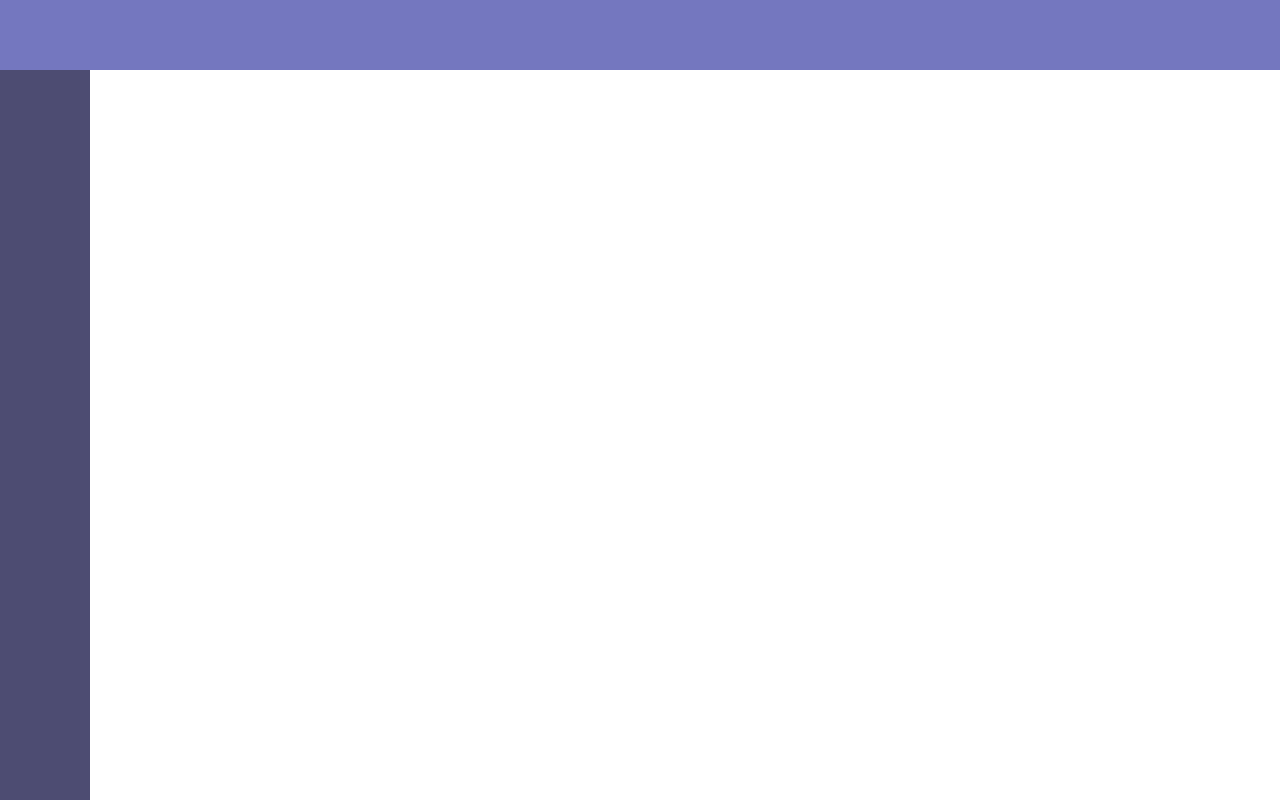
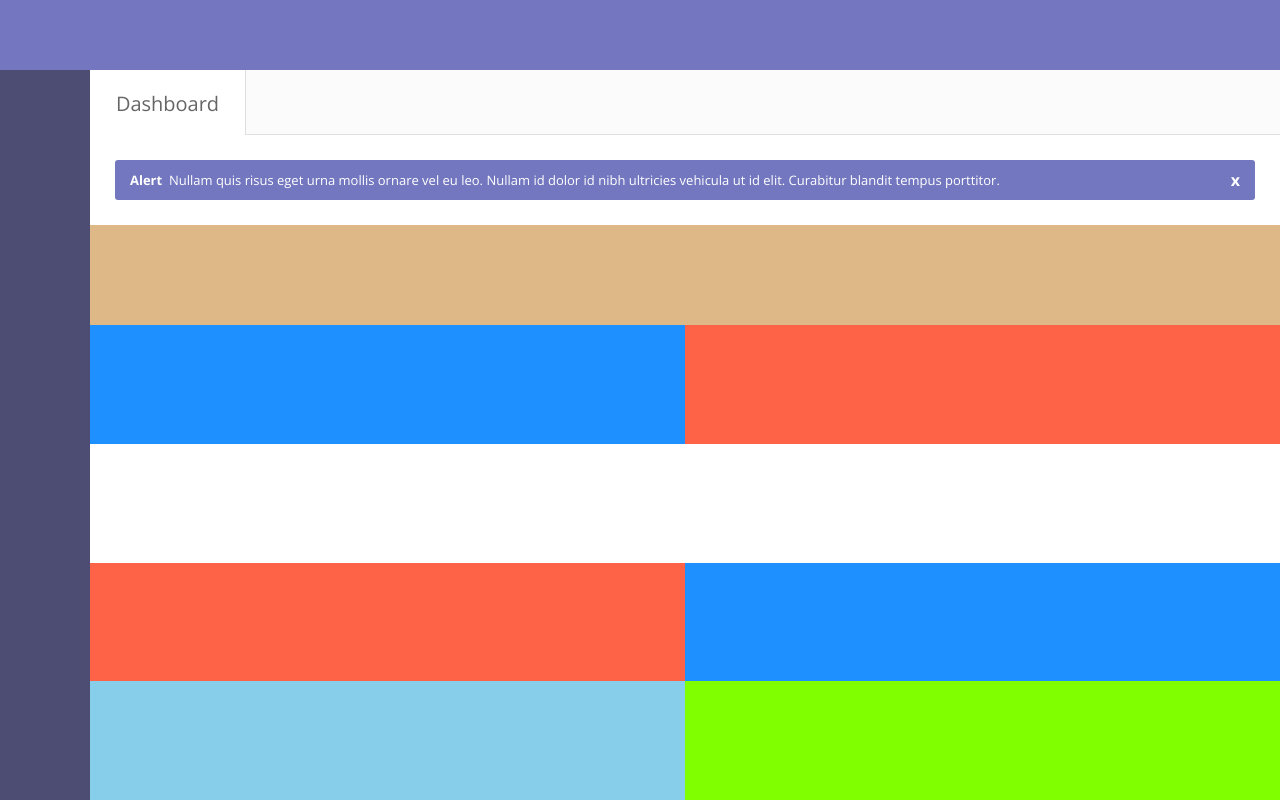
Before and after one commit to meacoding/techdegree-project-7, a plain HTML site: page index.html in a window 1280 px wide. Drawn offline with nearby package versions, Linux system fonts and the light colour scheme.

Commit message:
Main grid system

```diff
--- a/index.html
+++ b/index.html
@@ -7,6 +7,7 @@
       charset="utf-8"
     />
     <link rel="stylesheet" type="text/css" href="css/styles.css" />
+    <link href="https://fonts.googleapis.com/css?family=Open+Sans:400,700" rel="stylesheet">
 
     <title>Mea Coding | Dashboard</title>
   </head>
@@ -17,9 +18,13 @@
 
     <main class="body-item main-container">
       <section class="main-item tab-and-search">
-        <div class="tab"></div>
+        <div class="tab">
+          <p>Dashboard</p>
+        </div>
         <div class="search"></div>
-        <div class="alert"></div>
+        <div class="alert">
+          <div class="alert-message"><p><strong>Alert</strong>&nbsp; Nullam quis risus eget urna mollis ornare vel eu leo. Nullam id dolor id nibh ultricies vehicula ut id elit. Curabitur blandit tempus porttitor.</p><span>x</span></div>
+        </div>
       </section>
       <section class="main-item traffic"></section>
       <section class="main-item daily-traffic"></section>
--- a/scss/base/_base.scss
+++ b/scss/base/_base.scss
@@ -2,6 +2,14 @@
 //  Base
 //=================================
 
+body {
+  font-family: 'Open Sans', sans-serif;
+  font-size: 13px;
+  color: #666666;
+}
+
+
+//outermost container
 .body-container {
   height: 100vh;
   margin: 0;
@@ -25,15 +33,99 @@ main {
   grid-area: main;
 }
 
+//main container
 .main-container {
   display: grid;
-  grid-template-columns: 155px auto;
-  grid-template-rows: 70px auto;
+  grid-template-columns: 1fr 1fr;
+  grid-template-rows: minmax(min-content, max-content) 100px;
   grid-template-areas:
-    "header header"
-    "nav main";
+    "tab-and-search tab-and-search"
+    "traffic        traffic"
+    "daily-traffic  mobile-users"
+    "social-stats   social-stats"
+    "new-members    recent-activity"
+    "message-user   settings";
+}
+.tab-and-search {
+  background-color: white;
+  grid-area: tab-and-search;
+}
+.traffic {
+  background-color: burlywood;
+  grid-area: traffic;
+}
+.daily-traffic {
+  background-color: dodgerblue;
+  grid-area: daily-traffic;
+}
+.mobile-users {
+  background-color: tomato;
+  grid-area: mobile-users;
+}
+.social-stats {
+  background-color: white;
+  grid-area: social-stats;
+}
+.new-members {
+  background-color: tomato;
+  grid-area: new-members;
+}
+.recent-activity {
+  background-color: dodgerblue;
+  grid-area: recent-activity;
+}
+.message-user {
+  background-color: skyblue;
+  grid-area: message-user;
+}
+.settings {
+  background-color: chartreuse;
+  grid-area: settings;
 }
 
+//tab-and-search container
 .tab-and-search {
   display: grid;
+  grid-template-columns: 155px auto;
+  grid-template-rows: 65px minmax(min-content, max-content);
+  grid-template-areas:
+  "tab   search"
+  "alert alert";
 }
+.tab {
+  background-color: #fff;
+  grid-area: tab;
+  font-size: 20px;
+  text-align: center;
+}
+.search {
+  background-color: #fbfbfb;
+  border-left: 1px solid #dfdfdf;
+  border-bottom: 1px solid #dfdfdf;
+  grid-area: search;
+}
+.alert {
+  justify-content: center;
+  background-color: #fff;
+  grid-area: alert;
+  padding: 25px 25px;
+}
+.alert-message {
+  display: flex;
+  justify-content: space-between;
+  background-color: #7377bf;
+  height: 40px;
+  color: white;
+  border-radius: 3px;
+  padding: 0 15px;
+  p {
+    align-self: center;
+  }
+  span {
+    float: right;
+    align-self: center;
+    justify-self: flex-end;
+    font-size: 16px;
+    font-weight: 700;
+  }
+}
```
Also changed, not shown: css/styles.css, 1 other file.
